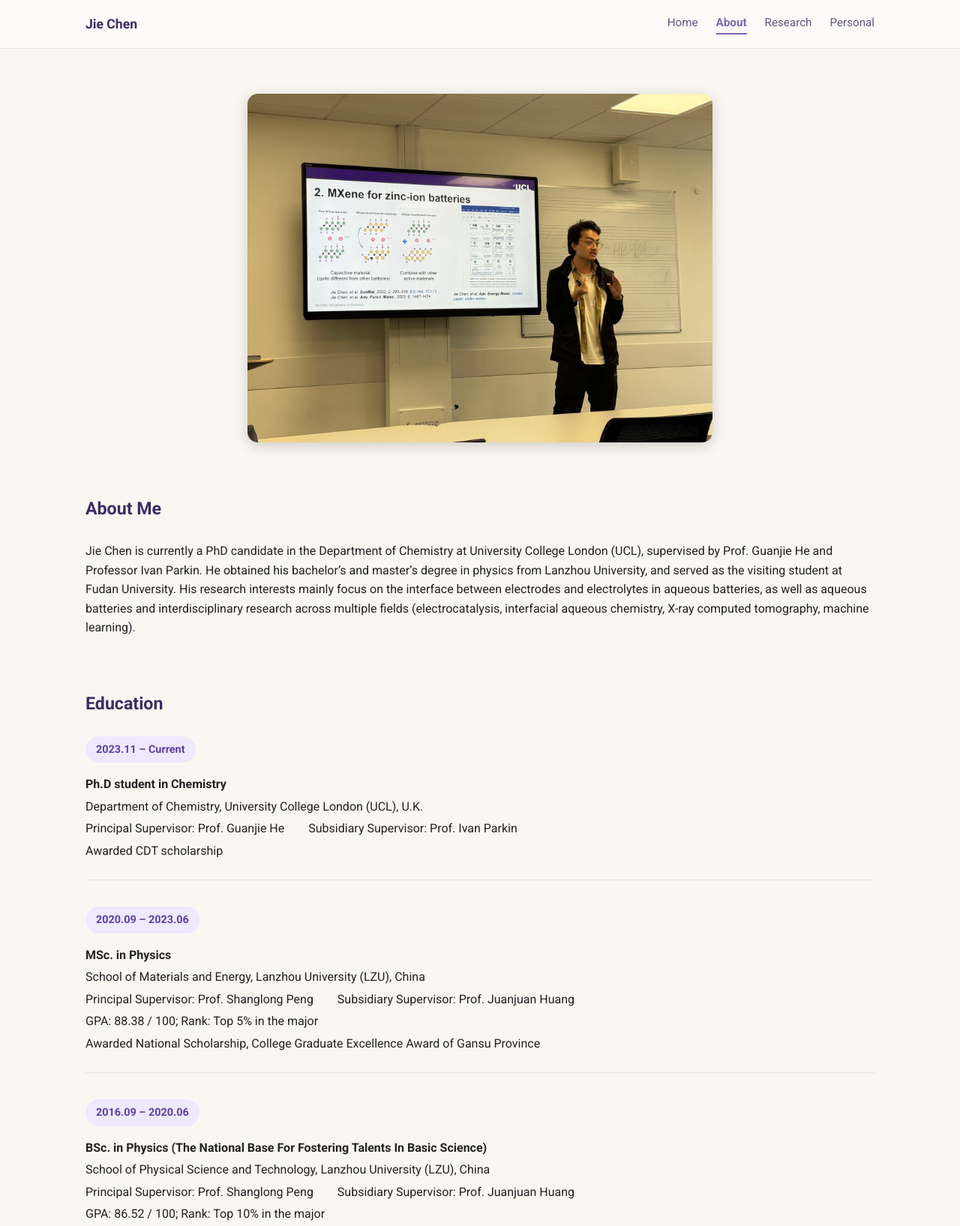
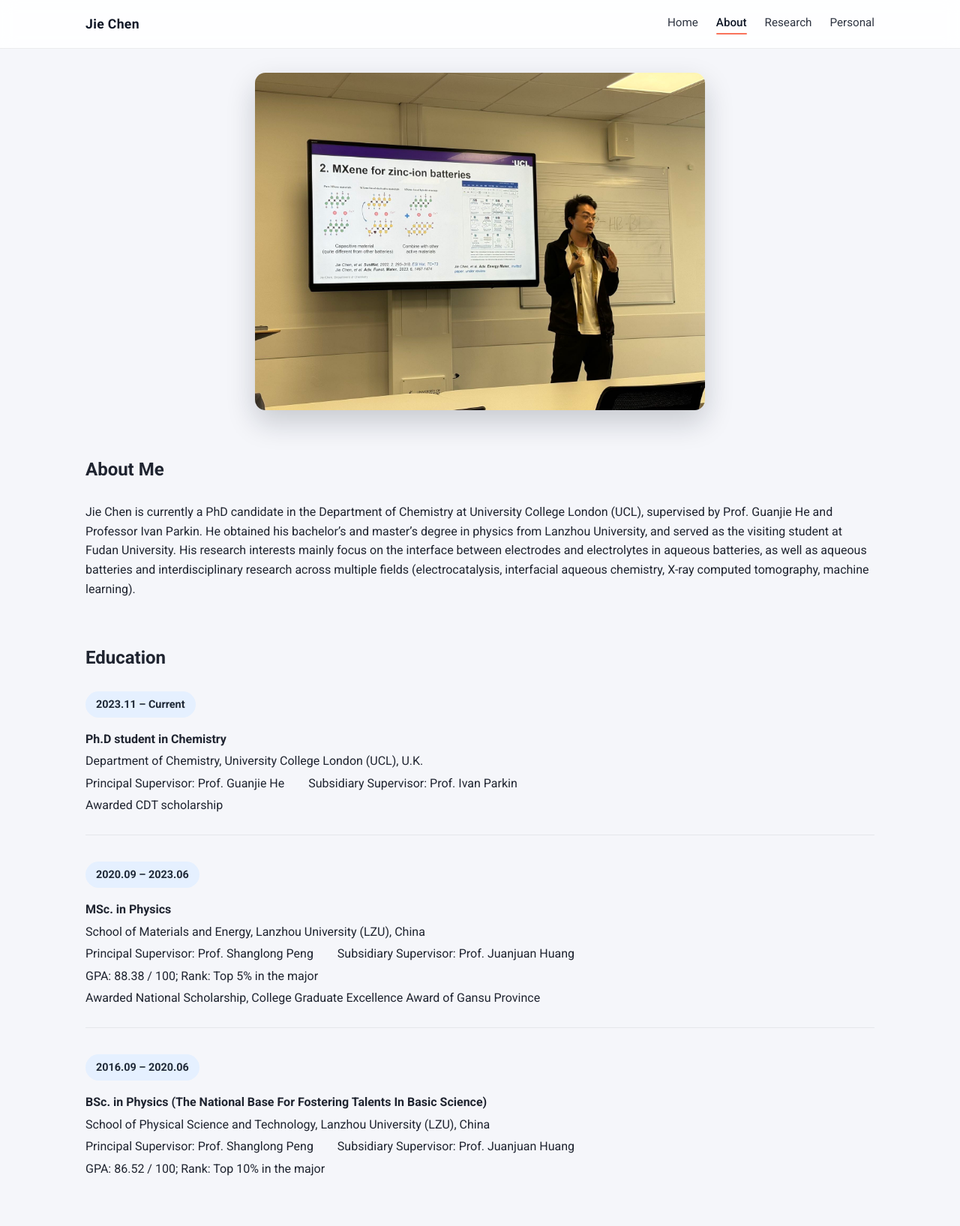
Before and after one commit to jiechenucl-ops/jiechenucl-ops.github.io, a plain HTML site: page about.html in a window 1280 px wide. Shown: the top 1635 px of the page at 75% size. Drawn offline with Linux system fonts and the light colour scheme.

Commit message:
Update style.css

```diff
--- a/style.css
+++ b/style.css
@@ -1,4 +1,6 @@
-/* 全局基础样式 */
+/* =========================
+   Global base styles
+   ========================= */
 * {
   box-sizing: border-box;
 }
@@ -7,8 +9,8 @@ body {
   margin: 0;
   font-family: "Roboto", system-ui, -apple-system, BlinkMacSystemFont, "Segoe UI",
     sans-serif;
-  color: #222;
-  background-color: #faf7f2; /* 柔和米色背景，更高级 */
+  color: #1f2430;
+  background-color: #f5f6fa; /* 整体偏灰白的背景，而不是纯白或大蓝条 */
   line-height: 1.6;
 }
 
@@ -24,20 +26,19 @@ a {
   padding: 0 1.5rem;
 }
 
-/* =============================
-   顶部导航栏：透明毛玻璃风格 A
-   ============================= */
+/* =========================
+   顶部导航栏（风格 A）
+   ========================= */
 .site-header {
   position: sticky;
   top: 0;
-  z-index: 999;
-
-  background: rgba(255, 255, 255, 0.55);
-  backdrop-filter: blur(12px);
-  -webkit-backdrop-filter: blur(12px);
-
-  border-bottom: 1px solid rgba(0,0,0,0.08);
-  color: #3f2b63; /* 深紫色标题 */
+  z-index: 20;
+  /* 半透明白色 + 轻微模糊，避免整条大蓝色 */
+  background: rgba(255, 255, 255, 0.9);
+  backdrop-filter: blur(10px);
+  -webkit-backdrop-filter: blur(10px);
+  border-bottom: 1px solid rgba(15, 23, 42, 0.08);
+  color: #111827;
 }
 
 .header-inner {
@@ -50,64 +51,99 @@ a {
 .site-title {
   font-weight: 600;
   font-size: 1.1rem;
-  color: #3f2b63;
+  letter-spacing: 0.02em;
 }
 
-/* ===== 导航链接 ===== */
+/* 导航链接 */
 .nav {
   display: flex;
   gap: 1.5rem;
 }
 
+/* 主色：一点点暖橙红，和蓝色完全区分开 */
+:root {
+  --accent: #f9735b;
+}
+
 .nav-link {
+  position: relative;
   font-size: 0.95rem;
-  opacity: 0.8;
-  padding-bottom: 2px;
-  border-bottom: 2px solid transparent;
-  transition: 0.2s;
+  opacity: 0.88;
+  padding-bottom: 4px;
+  transition: opacity 0.2s ease;
+}
+
+/* 底部小下划线动画 */
+.nav-link::after {
+  content: "";
+  position: absolute;
+  left: 0;
+  bottom: 0;
+  width: 0;
+  height: 2px;
+  background: var(--accent);
+  border-radius: 999px;
+  transition: width 0.22s ease;
 }
 
 .nav-link:hover {
   opacity: 1;
-  color: #5c3fa3; /* 紫色 hover */
+}
+
+.nav-link:hover::after {
+  width: 100%;
 }
 
 .nav-link.active {
-  font-weight: 600;
-  color: #5c3fa3;
-  border-bottom-color: #5c3fa3; /* 下划线紫色 */
+  font-weight: 500;
+  opacity: 1;
 }
 
-/* 首页：左文字右照片 */
+.nav-link.active::after {
+  width: 100%;
+}
+
+/* =========================
+   首页 Hero：左文字右照片
+   ========================= */
 .hero {
   display: flex;
   align-items: center;
   justify-content: space-between;
-  padding: 3rem 0 2rem;
   gap: 2rem;
+
+  /* 卡片效果，比之前更“炫酷一点” */
+  margin-top: 2.5rem;
+  margin-bottom: 2rem;
+  padding: 3rem 2.5rem;
+  background: radial-gradient(circle at top left, #ffffff, #f7fafc);
+  border-radius: 24px;
+  box-shadow: 0 20px 45px rgba(15, 23, 42, 0.12);
 }
 
 .hero-text h1 {
   font-size: 2.3rem;
   margin: 0 0 1rem;
-  font-weight: 500;
+  font-weight: 600;
 }
 
 .hero-subtitle {
   font-size: 1.05rem;
   max-width: 520px;
   margin: 0;
+  color: #4b5563;
 }
 
-/* 右侧照片 */
+/* 右侧头像 */
 .hero-photo img {
   width: 260px;
   max-width: 100%;
-  border-radius: 12px;
+  border-radius: 18px;
   display: block;
+  box-shadow: 0 18px 40px rgba(15, 23, 42, 0.25);
 }
 
-/* 欢迎区域 */
+/* 首页欢迎区 */
 .welcome {
   padding: 1.5rem 0 3rem;
 }
@@ -117,12 +153,16 @@ a {
   margin-bottom: 0.8rem;
 }
 
-/* 页脚 */
+/* =========================
+   页脚
+   ========================= */
 .site-footer {
-  border-top: 1px solid #e3e3e3;
-  padding: 0.75rem 0;
+  border-top: 1px solid rgba(15, 23, 42, 0.06);
+  padding: 0.9rem 0;
   font-size: 0.85rem;
-  color: #555;
+  color: #6b7280;
+  background: #ffffff;
+  margin-top: 2rem;
 }
 
 .footer-inner {
@@ -131,51 +171,72 @@ a {
   gap: 1rem;
 }
 
-/* =============================
-   About 页：大图 + CV 区域
-   ============================= */
+/* =========================
+   响应式：手机
+   ========================= */
+@media (max-width: 768px) {
+  .header-inner {
+    flex-direction: column;
+    align-items: flex-start;
+    padding: 0.5rem 0;
+    height: auto;
+    gap: 0.4rem;
+  }
 
-/* About 页顶部大图 */
-.about-photo-large img {
-  width: 100%;
-  max-width: 620px;
-  border-radius: 14px;
-  display: block;
-  margin: 60px auto 50px auto;
-  box-shadow: 0px 4px 18px rgba(0,0,0,0.18);
+  .nav {
+    gap: 1rem;
+  }
+
+  .hero {
+    flex-direction: column-reverse;
+    text-align: left;
+    padding: 2rem 1.5rem;
+    margin-top: 1.5rem;
+  }
+
+  .hero-text h1 {
+    font-size: 1.9rem;
+  }
+
+  .footer-inner {
+    flex-direction: column;
+    align-items: flex-start;
+  }
 }
 
-/* 区块统一间距 */
+/* =========================
+   About 页面 / 简历布局
+   ========================= */
+
+/* 每一大块之间留出更大空白 */
 .cv-section {
-  margin-top: 70px;
-  margin-bottom: 70px;
+  margin-top: 60px;
+  margin-bottom: 60px;
 }
 
+/* section 标题 */
 .section-title {
   margin-bottom: 25px;
-  font-size: 1.45rem;
-  color: #3f2b63;
-  font-weight: 600;
 }
 
-/* 时间圆角 pill */
+/* 时间 pill 样式 */
 .cv-time {
   font-weight: 600;
-  font-size: 0.90rem;
-  color: #5c3fa3;
-  background: #efe9ff;
+  font-size: 0.9rem;
+  color: #1f2937;
+  background: #e5f0ff;
   padding: 6px 14px;
-  border-radius: 18px;
+  border-radius: 999px;
   display: inline-block;
   white-space: nowrap;
   margin-bottom: 12px;
 }
 
-/* Education / Summer School 每条记录 */
+/* 每一条教育经历 / Summer School 等的整体块 */
 .cv-item {
   margin-bottom: 35px;
   padding-bottom: 22px;
-  border-bottom: 1px solid #e6e6e6;
+  border-bottom: 1px solid #e5e7eb;
 }
 
 .cv-item:last-child {
@@ -187,39 +248,35 @@ a {
   line-height: 1.6;
 }
 
-/* 奖项列表 */
+/* 奖学金等列表的间距 */
 .cv-list li {
   margin-bottom: 10px;
   line-height: 1.6;
 }
 
-/* 专业活动 */
+/* inline 时间 pill（奖学金那一行里的小时间块） */
+.cv-time-inline {
+  display: inline-block;
+  padding: 3px 10px;
+  background: #eef3ff;
+  color: #1f2937;
+  border-radius: 12px;
+  margin-right: 10px;
+  font-weight: 600;
+}
+
+/* Professional activities 的有序列表 */
 .cv-ordered li {
   margin-bottom: 14px;
   line-height: 1.6;
 }
 
-/* 移动端适配 */
-@media (max-width: 768px) {
-  .header-inner {
-    flex-direction: column;
-    align-items: flex-start;
-    padding: 0.5rem 0;
-    height: auto;
-    gap: 0.5rem;
-  }
-
-  .hero {
-    flex-direction: column-reverse;
-    text-align: left;
-  }
-
-  .hero-text h1 {
-    font-size: 1.8rem;
-  }
-
-  .footer-inner {
-    flex-direction: column;
-    align-items: flex-start;
-  }
+/* About 页顶部大照片 */
+.about-photo-large img {
+  width: 100%;
+  max-width: 600px;
+  border-radius: 14px;
+  display: block;
+  margin: 32px auto 40px auto;
+  box-shadow: 0px 16px 38px rgba(15, 23, 42, 0.2);
 }
```
